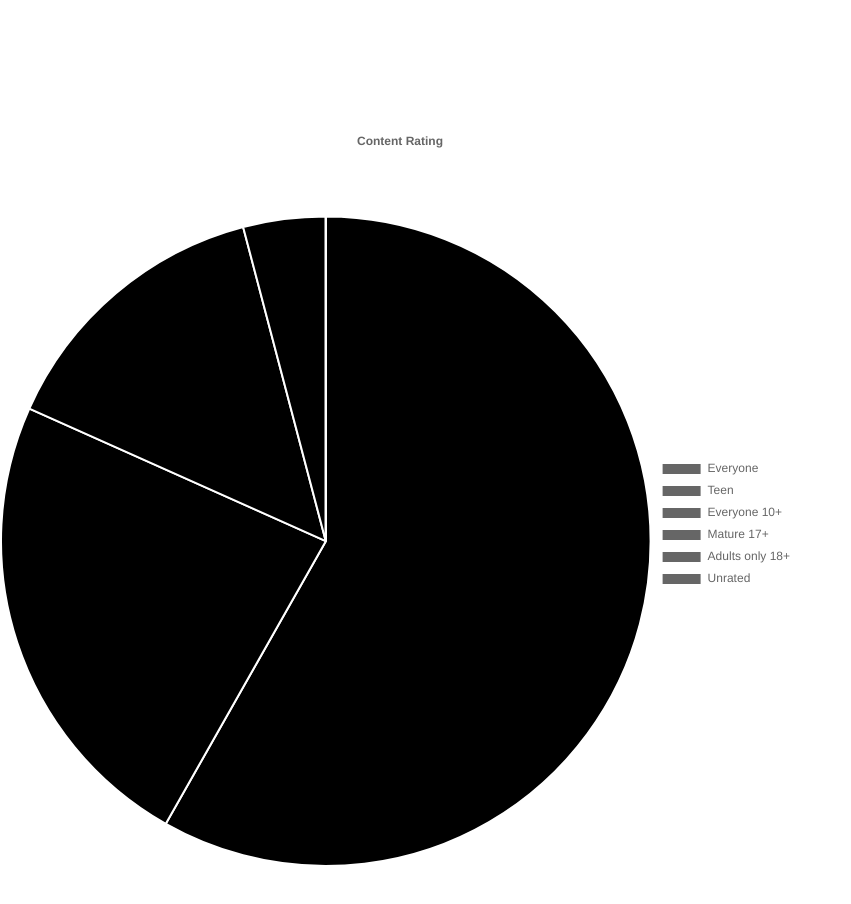
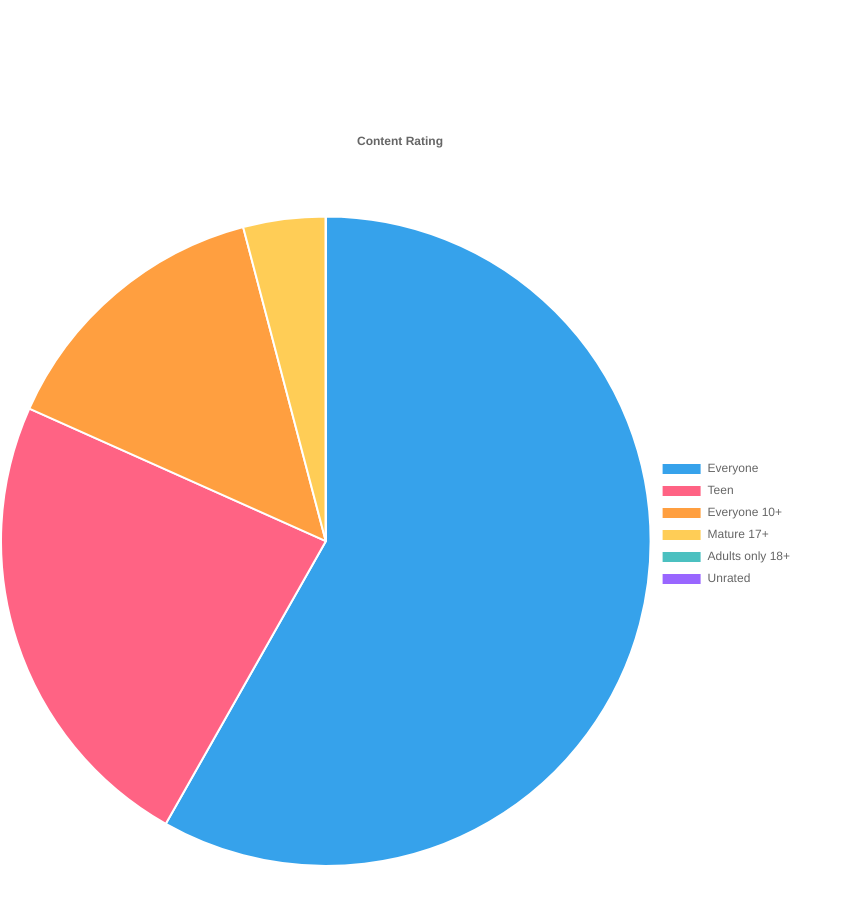
Before and after one commit to mis-coder/app-trend-insights-dashboard, a Next.js app: page / in a window 1280 px wide. Shown: the part 740-1644 px from the top of the page, without its empty margins (0-851 px from the left). Built offline with nearby package versions, Linux system fonts and the light colour scheme.

Commit message:
updated config

```diff
--- a/components/charts/content-rating.tsx
+++ b/components/charts/content-rating.tsx
@@ -30,57 +30,35 @@ const ContentRatingChart: React.FC<ContentRatingChartProps> = () => {
     getContentRating();
   }, []);
 
+  const options = {
+    responsive: true,
+    plugins: {
+      legend: {
+        position: "right" as const,
+      },
+      title: {
+        display: true,
+        text: "Content Rating",
+      },
+      colors: {
+        forceOverride: true,
+      },
+    },
+  };
+
   const chartData = {
-    labels: ["Red", "Blue", "Yellow", "Green", "Purple", "Orange"],
+    labels: [...Object.keys(data ?? [])],
     datasets: [
       {
-        label: "# of Votes",
-        data: [12, 19, 3, 5, 2, 3],
-        backgroundColor: [
-          "rgba(255, 99, 132, 0.2)",
-          "rgba(54, 162, 235, 0.2)",
-          "rgba(255, 206, 86, 0.2)",
-          "rgba(75, 192, 192, 0.2)",
-          "rgba(153, 102, 255, 0.2)",
-          "rgba(255, 159, 64, 0.2)",
-        ],
-        borderColor: [
-          "rgba(255, 99, 132, 1)",
-          "rgba(54, 162, 235, 1)",
-          "rgba(255, 206, 86, 1)",
-          "rgba(75, 192, 192, 1)",
-          "rgba(153, 102, 255, 1)",
-          "rgba(255, 159, 64, 1)",
-        ],
-        borderWidth: 1,
+        label: "No. of reviews",
+        data: [...Object.values(data ?? [])],
       },
     ],
   };
 
   return (
     <div className="h-screen w-screen">
-      <Pie
-        data={{
-          labels: [...Object.keys(data ?? [])],
-          datasets: [
-            {
-              label: "No. of reviews",
-              data: [...Object.values(data ?? [])],
-            },
-          ],
-        }}
-        options={{
-          plugins: {
-            legend: {
-              position: "right",
-            },
-            title:{
-              display:true,
-              text: 'Content Rating'
-            }
-          },
-        }}
-      />
+      <Pie data={chartData} options={options} />
     </div>
   );
 };
--- a/components/charts/market-share.tsx
+++ b/components/charts/market-share.tsx
@@ -52,12 +52,8 @@ const MarketShareChart: React.FC<MarketShareChartProps> = () => {
     },
     responsive: true,
     plugins: {
-      colors: {
-        enabled: true,
-      },
       legend: {
         display: false,
-        position: "top" as const,
       },
       title: {
         display: true,
--- a/components/charts/risk-assesment.tsx
+++ /dev/null
@@ -1,8 +0,0 @@
-interface RiskAssesmentChartProps{
-
-}
-const RiskAssesmentChart: React.FC<RiskAssesmentChartProps> = () => {
-  return <div className="text-white">RiskAssesmentChart</div>;
-};
-
-export default RiskAssesmentChart;
--- a/components/charts/user-sentiment.tsx
+++ /dev/null
@@ -1,6 +0,0 @@
-interface UserSentimentChartProps {}
-const UserSentimentChart: React.FC<UserSentimentChartProps> = () => {
-  return <div className="text-white">UserSentimentChart</div>;
-};
-
-export default UserSentimentChart;
```
